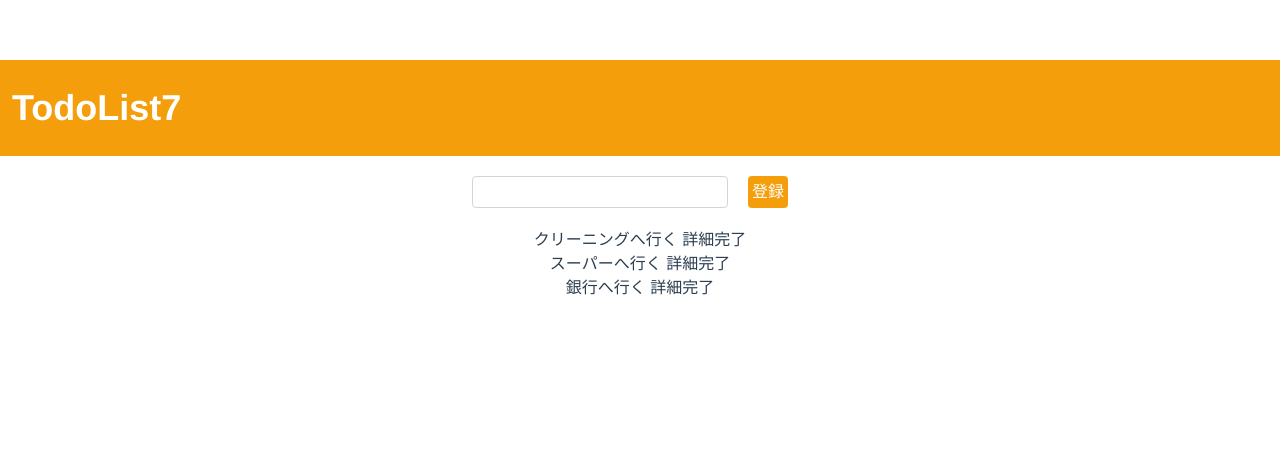
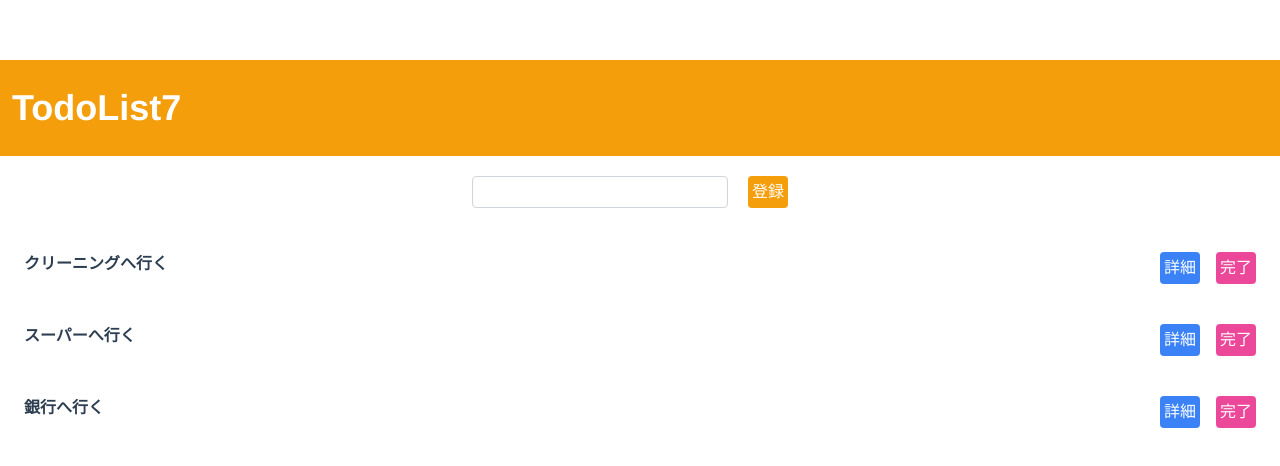
Before and after one commit to masayuki201/VueTodoList7, a Vue app: page / in a window 1280 px wide. Shown: the top 466 px of the page. Built offline with nearby package versions, Linux system fonts and the light colour scheme.

Commit message:
add:style for TodoList

```diff
--- a/src/components/TodoList.vue
+++ b/src/components/TodoList.vue
@@ -1,14 +1,11 @@
 <template>
- <div>
-<!--   <TodoSearch />-->
-   <ul class="todolist">
-     <li v-for="(todo, index) in state.todoList" :key="todo.todo">
-       {{ todo.todo }}
-       <router-link :to="{name: 'detail', params: {id: todo.id}}">詳細</router-link>
-       <CompleteButton :index="index" />
-     </li>
-   </ul>
- </div>
+   <div class="p-6"  v-for="(todo, index) in state.todoList" :key="todo.todo">
+       <div class="relative">
+         <h2 class="listTodo">{{ todo.todo }}</h2>
+         <router-link :to="{name: 'detail', params: {id: todo.id}}" class="detailButton">詳細</router-link>
+         <CompleteButton :index="index" class="completeButton" />
+       </div>
+   </div>
 </template>
 
 <script lang="ts">
@@ -36,5 +33,16 @@ export default defineComponent({
 </script>
 
 <style scoped>
+.listTodo{
+  @apply font-bold text-left;
+}
+
+.detailButton{
+  @apply absolute top-0 right-14 flex items-center space-x-1 rounded bg-blue-500 text-white p-1;
+}
+
+.completeButton{
+  @apply absolute top-0 right-0 flex items-center space-x-1 rounded bg-pink-500 text-white p-1;
+}
 
 </style>
```
